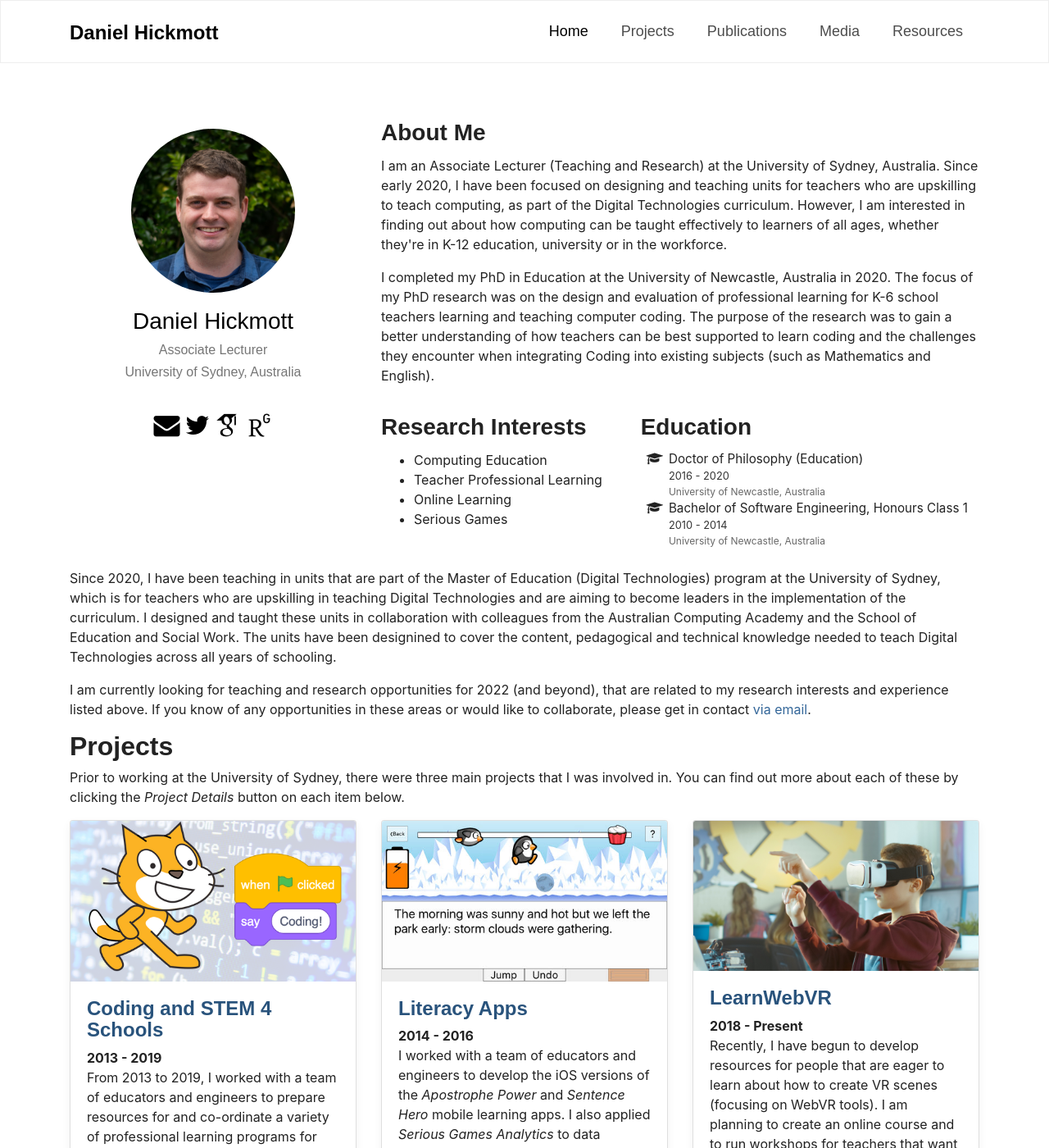
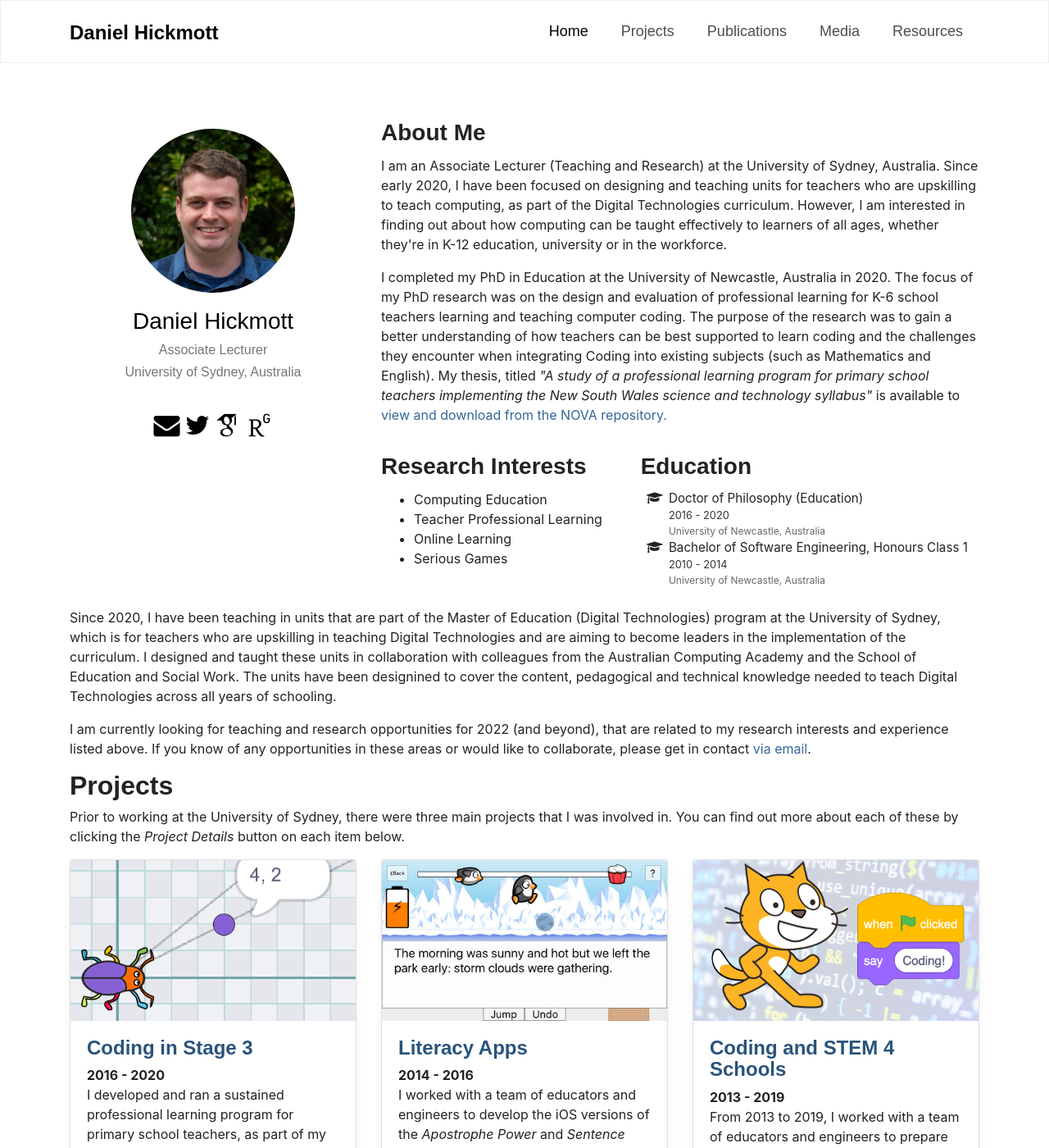
Before and after one commit to hckmd/hckmd.github.io, a Jekyll site: the page built from index.md, in a window 1280 px wide and 1400 px high. Shown: the whole window at 82% size. Built offline with Jekyll 4.4.1, drawn with Linux system fonts in a browser that asks for light colours; some web fonts are replaced; some of the changed text lies outside the part shown.

Commit message:
Adds details about Coding in Stage 3 project
Also removes information about learnwebvr project

```diff
--- a/_data/projects.csv
+++ b/_data/projects.csv
@@ -1,4 +1,4 @@
 title,period,description,imageFilePath,pageName
+Coding in Stage 3,2016 - 2020,"I developed and ran a sustained professional learning program for primary school teachers, as part of my PhD study's data collection. My PhD project involved measuring the impact of participating teachers' coding knowledge, confidence about teaching coding, and plans for integrating coding across the curriculum.",project_cs3.png,coding-in-stage-3
+Literacy Apps,2014 - 2016,I worked with a team of educators and engineers to develop the iOS versions of the <i>Apostrophe Power </i> and <i>Sentence Hero</i> mobile learning apps. I also applied <i>Serious Games Analytics </i> to data collected through the <i>Apostrophe Power</i> app to gain understanding about how players interacted with the app.,project_literacyapps.jpg,literacy-apps
 Coding and STEM 4 Schools,2013 - 2019,"From 2013 to 2019, I worked with a team of educators and engineers to prepare resources for and co-ordinate a variety of professional learning programs for upskilling teachers for the Digital Technologies curriculum.",project_cs4s.png,cs4s
-Literacy Apps,2014 - 2016,I worked with a team of educators and engineers to develop the iOS versions of the <i>Apostrophe Power </i> and <i>Sentence Hero</i> mobile learning apps. I also applied <i>Serious Games Analytics </i> to data collected through the <i>Apostrophe Power</i> app to gain understanding about how players interacted with the app.,project_literacyapps.jpg,literacy-apps
-LearnWebVR,2018 - Present,"Recently, I have begun to develop resources for people that are eager to learn about how to create VR scenes (focusing on WebVR tools). I am planning to create an online course and to run workshops for teachers that want to introduce VR into their lessons.",project_learnwebvr.png,learnwebvr
--- a/index.md
+++ b/index.md
@@ -39,6 +39,7 @@
             I completed my PhD in Education at the University of Newcastle, Australia in 2020.
             The focus of my PhD research was on the design and evaluation of professional learning for K-6 school teachers learning and teaching computer coding.
             The purpose of the research was to gain a better understanding of how teachers can be best supported to learn coding and the challenges they encounter when integrating Coding into existing subjects (such as Mathematics and English).
+            My thesis, titled <i>"A study of a professional learning program for primary school teachers implementing the New South Wales science and technology syllabus"</i> is available to <a class="text-info" href="https://hdl.handle.net/1959.13/1417667" target="_blank">view and download from the NOVA repository.</a>
         </p>
         <div class="row">
             <div class="col-md-5">
--- /dev/null
+++ b/projects/coding-in-stage-3.md
@@ -0,0 +1,47 @@
+---
+layout: default
+title: Daniel Hickmott
+---
+
+<div class="project-description">
+    <h2>{{ site.data.projects[0].title }}</h2>
+    <div class="row">
+        <div class="col-md-4 offset-md-4">
+            <img class = "img-fluid highlight-img border border-secondary" src = "{{ site.baseurl | append: '/projects/images/' | append: site.data.projects[0].imageFilePath }}">
+        </div>
+    </div>
+    <h3>About</h3>
+    <p>
+        The Coding in Stage 3 program was a professional learning program for Stage 3 (Years 5 and 6) teachers that I developed in collaboration with researchers at the School of Education at the University of Newcastle, Australia.
+        The program was part of my PhD project, which investigated how Stage 3 teachers in New South Wales learned and taught coding and computational thinking.
+        One of the main aims of the project was to understand teachers' plans for integrating those skills in different subjects (such as Mathematics and English) and how these plans for integration were impacted by participation in the program.
+        My thesis, which has the results and analysis from my PhD project, is available to view and download from the University of Newcastle's <a class="text-info" href="https://hdl.handle.net/1959.13/1417667">NOVA repository</a>.
+    </p>
+    <p>
+        The program involved running two different streams, which the participating teachers could choose from: <i>ScratchMaths</i> and <i>Coding &amp; STEAM</i>.
+        As discussed below, streams had a different subject focus and I compared the differences in outcomes for the different streams in my study.
+        The program resources and schedules, from both streams, are available from the <i>Links</i> section at the bottom of this page.
+        All the sessions' activities in the program were mapped to the relevant Stage 3 syllabus outcomes, AITSL Teacher Standards, ACARA General Capabilities and ACARA Digital Technologies content descriptors.
+    </p>
+    <p>
+        The ScratchMaths stream of the program used resources that were adapted from the <a class="text-info" href="http://www.ucl.ac.uk/ioe/research/projects/scratchmaths/curriculum-materials">ScratchMaths curriculum materials</a>, which were created by researchers at University College London.
+        The focus of the ScratchMaths stream was the teaching of coding and computational Thinking alongside Stage 3 Mathematics.
+    </p>
+    <p>
+        The Coding &amp; STEAM stream of the program used resources that have been adapted from activities within the <a class="text-info" href="http://scratched.gse.harvard.edu/guide/">Creative Computing Curriculum Guide</a>, which was created by researchers at the Harvard Graduate School of Education.
+        The main aim of the Coding & STEAM stream was to demonstrate how the teaching of coding and computational thinking could be integrated into a variety of Key Learning Areas, as is encouraged by the <a href="https://educationstandards.nsw.edu.au/wps/portal/nesa/k-10/learning-areas/technologies/coding-across-the-curriculum" class="text-info">NSW Education Standards Authority</a>.
+    </p>
+    <h3>Links</h3>
+    <ul>
+        <li>
+            <a href="https://cs4s.github.io/2018/maths" target="_blank" class="text-info">Coding in Stage 3: ScratchMaths stream website</a>
+        </li>
+        <li>
+            <a href="https://cs4s.github.io/2018/steam" target="_blank" class="text-info">Coding in Stage 3: Coding &amp; STEAM stream website</a>
+        </li>
+    </ul>
+    <a href="{{ site.baseurl | append: '/projects/' }}" class="btn btn-sm btn-info float-right">
+        View My Other Projects
+        <i class="fa fa-list project-icon"></i>
+    </a>
+</div>
--- a/projects/learnwebvr.md
+++ /dev/null
@@ -1,36 +0,0 @@
----
-layout: default
-title: Daniel Hickmott
----
-
-<div class="project-description">
-    <h2>{{ site.data.projects[2].title }}</h2>
-    <div class="row">
-        <div class="col-md-4 offset-md-4">
-            <img class = "img-fluid highlight-img border border-secondary" src = "{{ site.baseurl | append: '/projects/images/' | append: site.data.projects[2].imageFilePath }}">
-        </div>
-    </div>
-    <h3>About</h3>
-    <p>
-        <i>LearnWebVR</i> is a project that I started working on in late 2018.
-        The goal of this project is to develop online educational courses and face-to-face workshops for anyone that wants to learn how to create with Virtual Reality (VR).
-        Currently, the focus of the project is on WebVR technologies, specifically  the <a href="https://aframe.io/" target="_blank" class="text-info">A-Frame</a> framework.
-        I am most interested in creating resources for teachers and students that can be used for subjects that include VR in their content, such as Computing courses in senior high school.
-        However, in the future, I would like to develop resources for learners that are interested in using VR technologies outside of schools (for example, graphic designers and marketing professionals).
-    </p>
-    <p>
-        The project began with a startup pitch video competition ran by the <a href="https://www.newcastle.edu.au/research-and-innovation/centre/centre-for-21st-century-humanities/about-us" target="_blank" class="text-info">University of Newcastle&#39;s Centre for 21st Century Humanities</a>.
-        <a href="https://www.youtube.com/watch?v=vrOSYXcfdL8&amp;feature=youtu.be" target="_blank" class="text-info">In this video</a>, which was the winning entry of the competition, I briefly describe the ideas behind the <i>LearnWebVR</i> project.
-        I am planning to run some workshops to develop these ideas further in late 2019 and 2020.
-        If you are interested in finding out more about these workshops, please complete the mailing list registration form on the <a href="https://www.learnwebvr.com/" target="_blank" class="text-info">LearnWebVR homepage</a> and I will be in contact.</p>
-    <h3>Links</h3>
-    <ul>
-        <li>
-            <a href="https://www.learnwebvr.com/" target="_blank" class="text-info">LearnWebVR Homepage</a>
-        </li>
-    </ul>
-    <a href="{{ site.baseurl | append: '/projects/' }}" class="btn btn-sm btn-info float-right">
-        View My Other Projects
-        <i class="fa fa-list project-icon"></i>
-    </a>
-</div>
```
Also changed, not shown: projects/cs4s.md (+2 -2 lines), projects/images/project_cs3.png (added), projects/images/project_learnwebvr.png (deleted).
